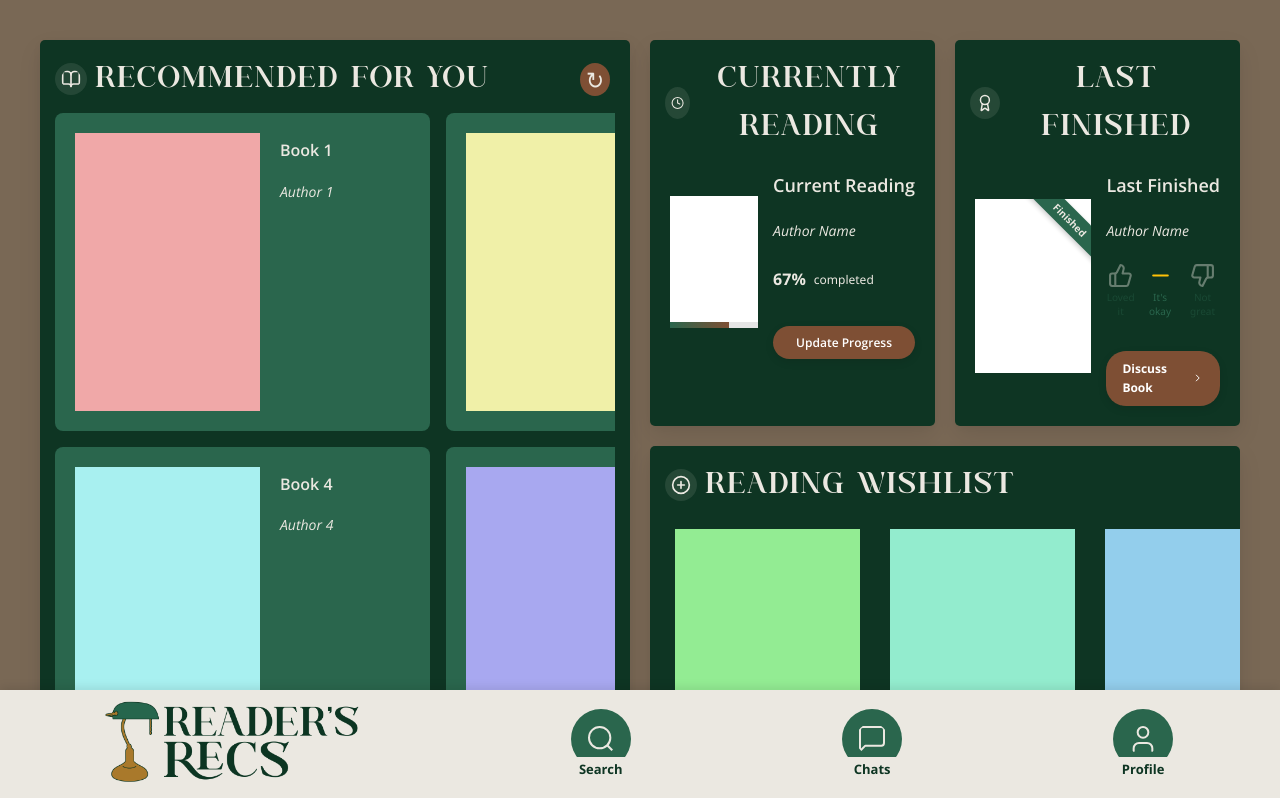
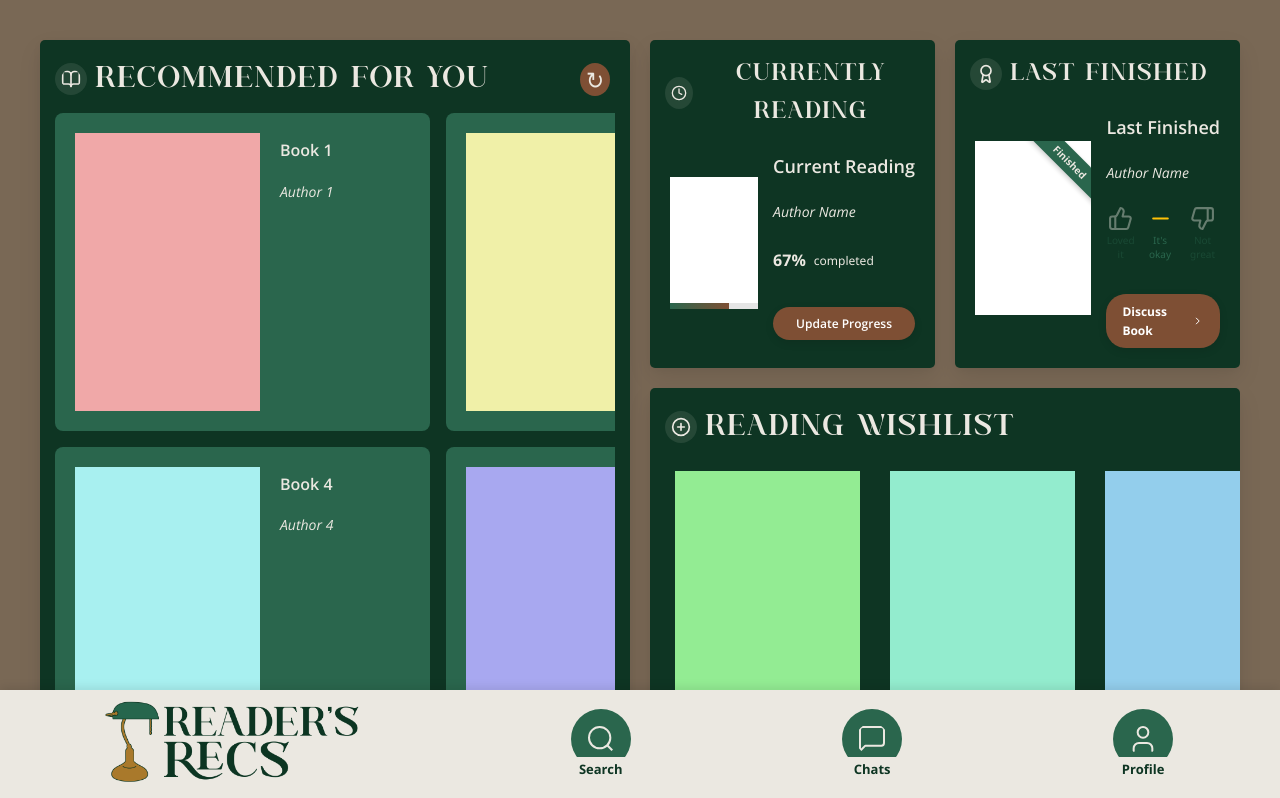
Before and after one commit to tamu-csce-capstone-2025-spring-hammond/Readers-Recs, a React (Create React App) app in the folder frontend/: page / in a window 1280 px wide. Shown: the top 798 px of the page. Built offline with nearby package versions, Linux system fonts and the light colour scheme.

Commit message:
style fixes to homepage + home py file

```diff
--- a/frontend/src/style/sass/_home.scss
+++ b/frontend/src/style/sass/_home.scss
@@ -454,3 +454,9 @@ $white-color: #ffffff;
 body {
   padding-bottom: calc(60px + 2rem);
 }
+
+.current-section, .finished-section {
+  .section-title {
+    font-size: 24px;
+  }
+}
--- a/frontend/src/style/style.css
+++ b/frontend/src/style/style.css
@@ -844,6 +844,10 @@ body {
   padding-bottom: calc(60px + 2rem);
 }
 
+.current-section .section-title, .finished-section .section-title {
+  font-size: 24px;
+}
+
 * {
   margin: 0;
   padding: 0;
```
Also changed, not shown: 1 other file (tests, documents, lock files or other folders).
